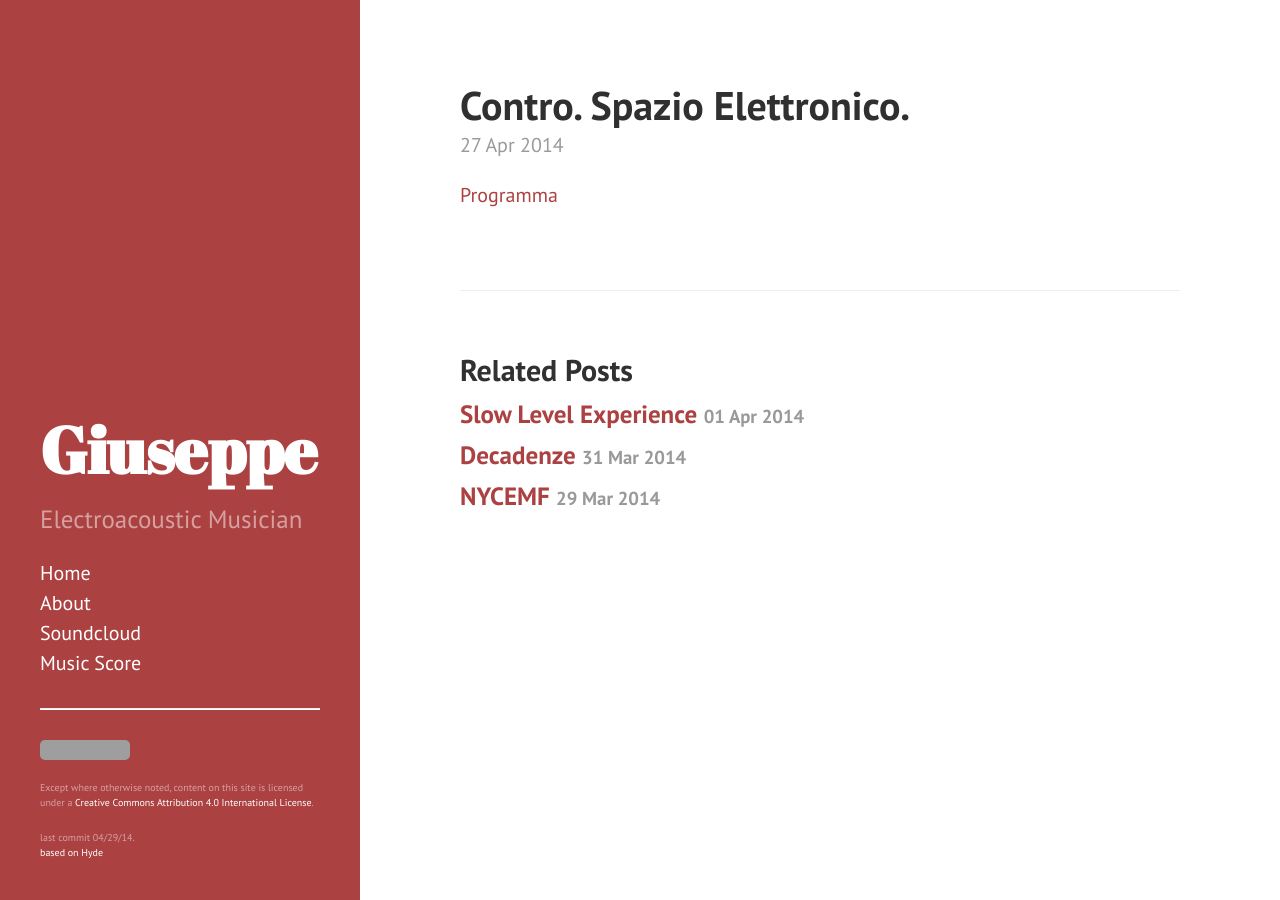
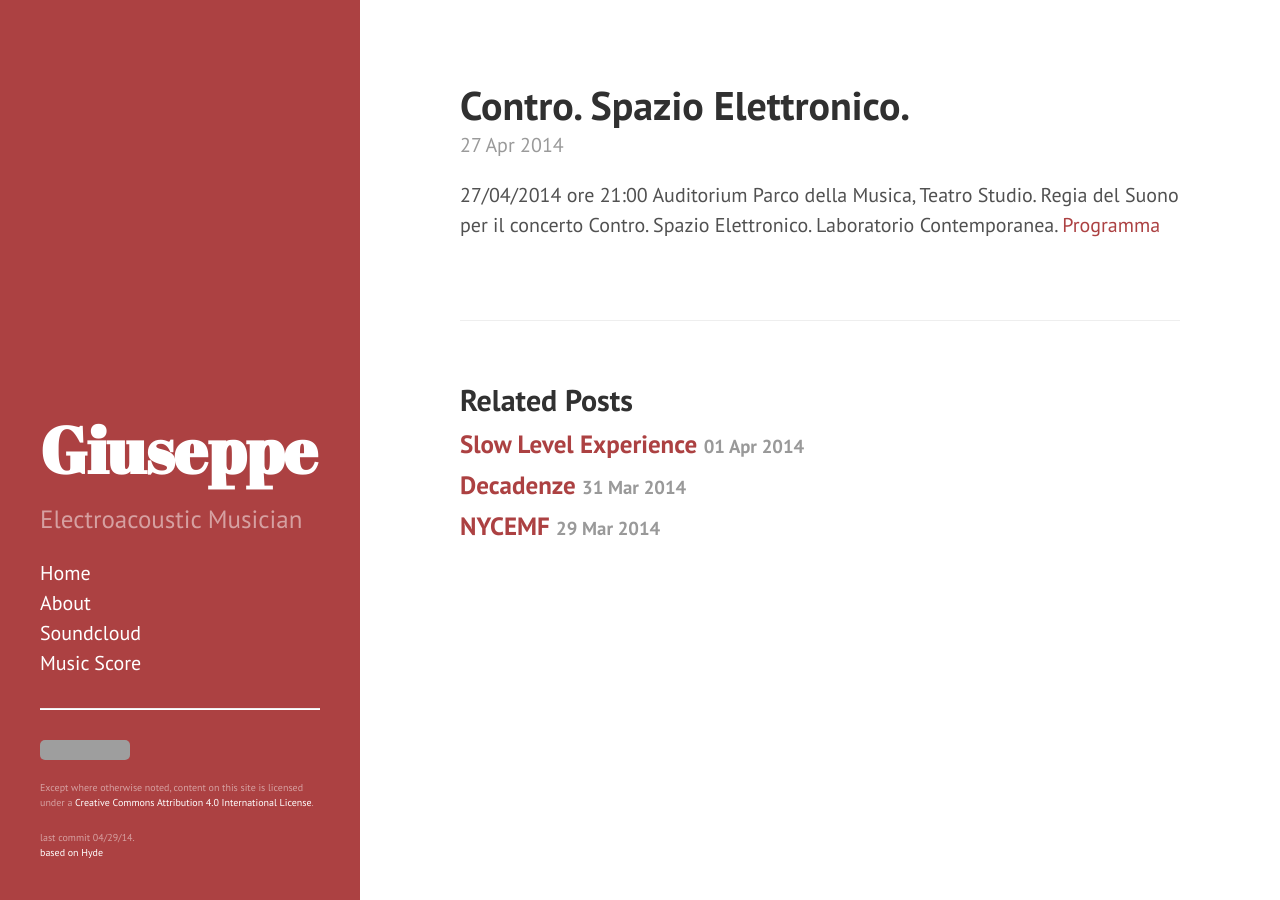
Before and after one commit to grammaton/grammaton.github.io, a Jekyll site: the page built from _posts/2014-04-27-Contro.md, in a window 1280 px wide. Built offline with Jekyll 4.4.1, drawn with Linux system fonts in a browser that asks for light colours; Markdown is read by kramdown in place of the engine named in the settings; grey boxes are pictures that could not be loaded.

Commit message:
contro update

```diff
--- a/_posts/2014-04-27-Contro.md
+++ b/_posts/2014-04-27-Contro.md
@@ -3,4 +3,5 @@ layout: post
 title: Contro. Spazio Elettronico.
 ---
 
+27/04/2014 ore 21:00 Auditorium Parco della Musica, Teatro Studio. Regia del Suono per il concerto Contro. Spazio Elettronico. Laboratorio Contemporanea.
 [Programma](http://www.giuseppesilvi.com/__depot/Locandine_Programmi/2014_04_27_ControSpazioElettronico.pdf)
```
